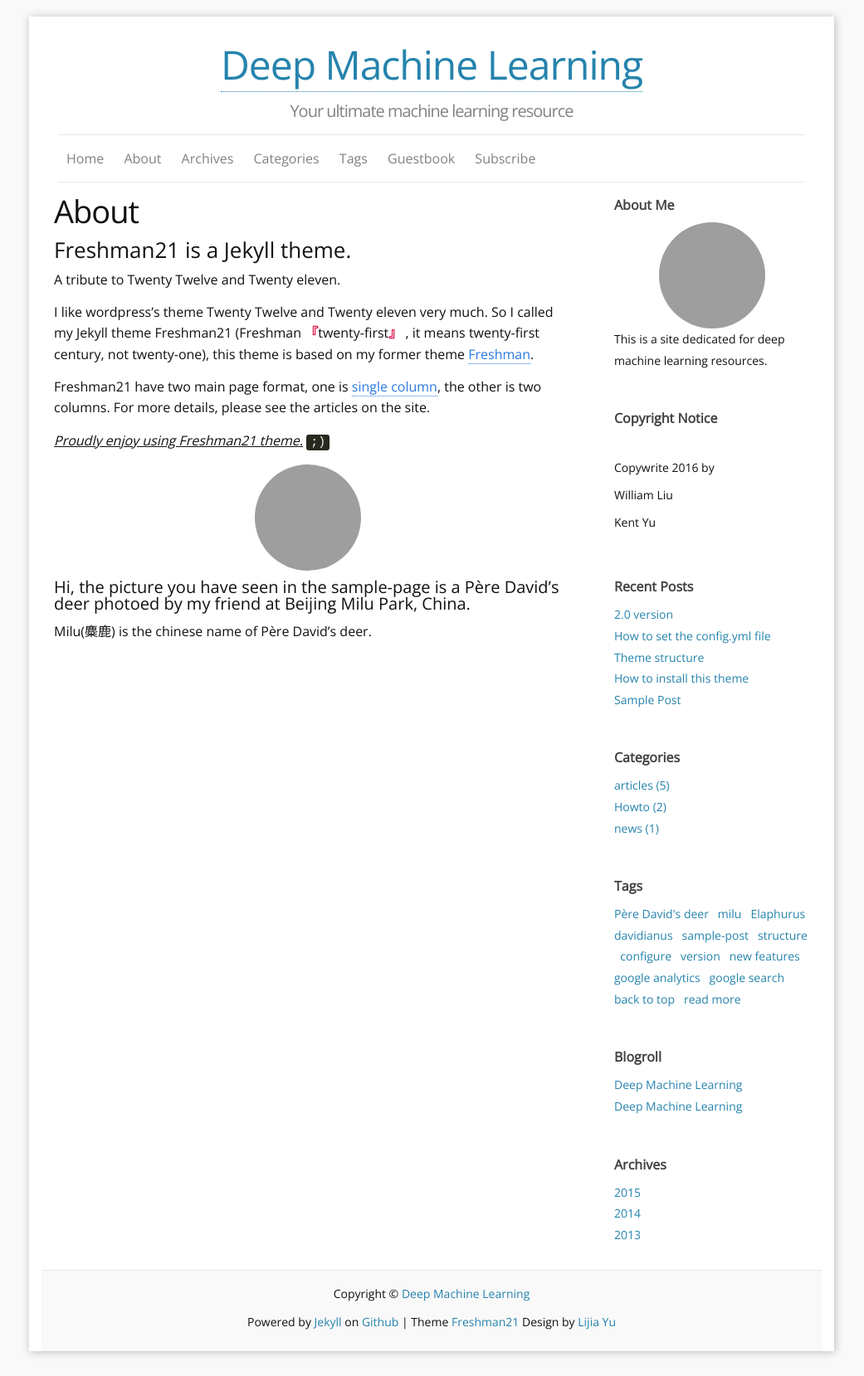
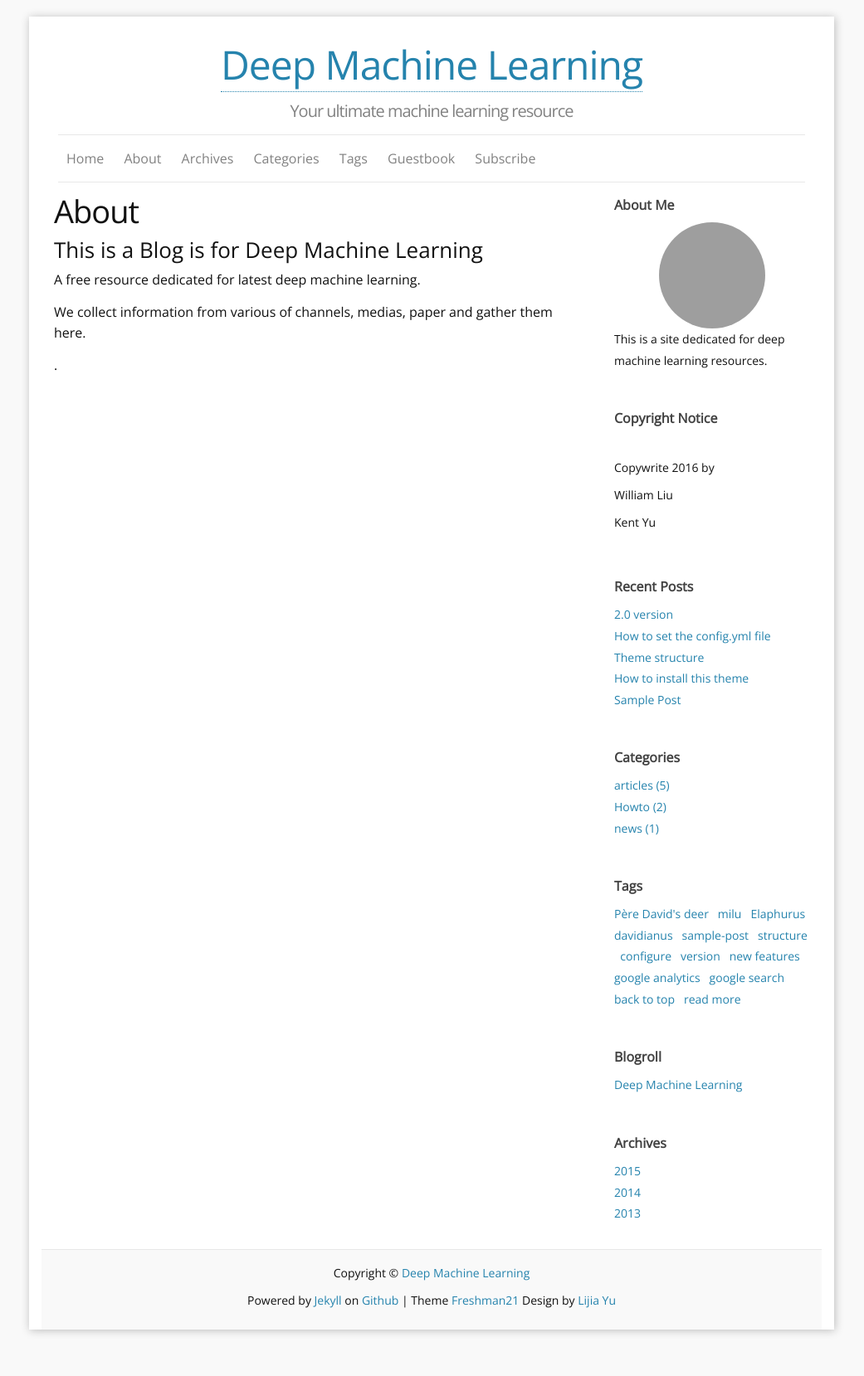
Before and after one commit to DeepMachineLearning/DeepMachineLearning.github.io, a Jekyll site: the page built from b_about.md, in a window 1280 px wide. Shown: the whole page at 83% size, without its empty margins (120-1161 px from the left). Built offline with Jekyll 4.4.1, drawn with Linux system fonts in a browser that asks for light colours; comment, search, counter and statistics services are not loaded; after the commit the page ends 1633 px from its top, so only the background shows below that; grey boxes are pictures that could not be loaded.

Commit message:
Revised about me page

```diff
--- a/_config.yml
+++ b/_config.yml
@@ -138,11 +138,9 @@ locales:
 
 Blogroll:
       - name: Deep Machine Learning
-        href: http://deepmachineleraning.github.ioman
+        href: http://deepmachineleraning.github.io
         title: Deep Machine Learning
-      - name: Deep Machine Learning
-        href: http://deepmachineleraning.github.ioman
-        title: Deep Machine Learning Yu's website
+
 
 
 ### Build settings
--- a/b_about.md
+++ b/b_about.md
@@ -6,19 +6,10 @@ permalink: /about/
 ---
 
 
-### Freshman21 is a Jekyll theme.
+### This is a Blog is for Deep Machine Learning
 
-A tribute to Twenty Twelve and Twenty eleven.
+A free resource dedicated for latest deep machine learning.
 
-I like wordpress's theme Twenty Twelve and Twenty eleven very much.
-So I called my Jekyll theme Freshman21 (Freshman <q>twenty-first</q> , it means twenty-first century, not twenty-one), this theme is based on my former theme [Freshman](https://github.com/yulijia/freshman/).
+We collect information from various of channels, medias, paper and gather them here.
 
-Freshman21 have two main page format, one is [single column](http://yulijia.net/en/  "see demo"), the other is two columns. For more details, please see the articles on the site.
-
-<cite>Proudly enjoy using Freshman21 theme.</cite> <code>;)</code>
-
-<img title="麋鹿" src="https://i.imgur.com/Mdc4szJl.jpg" alt="麋鹿" width="580" height="668" />
-
-#### Hi, the picture you have seen in the sample-page is a Père David's deer photoed by my friend at Beijing Milu Park, China.
-
-Milu(麋鹿) is the chinese name of Père David's deer.
+.
```
Also changed, not shown: 2 other files.
